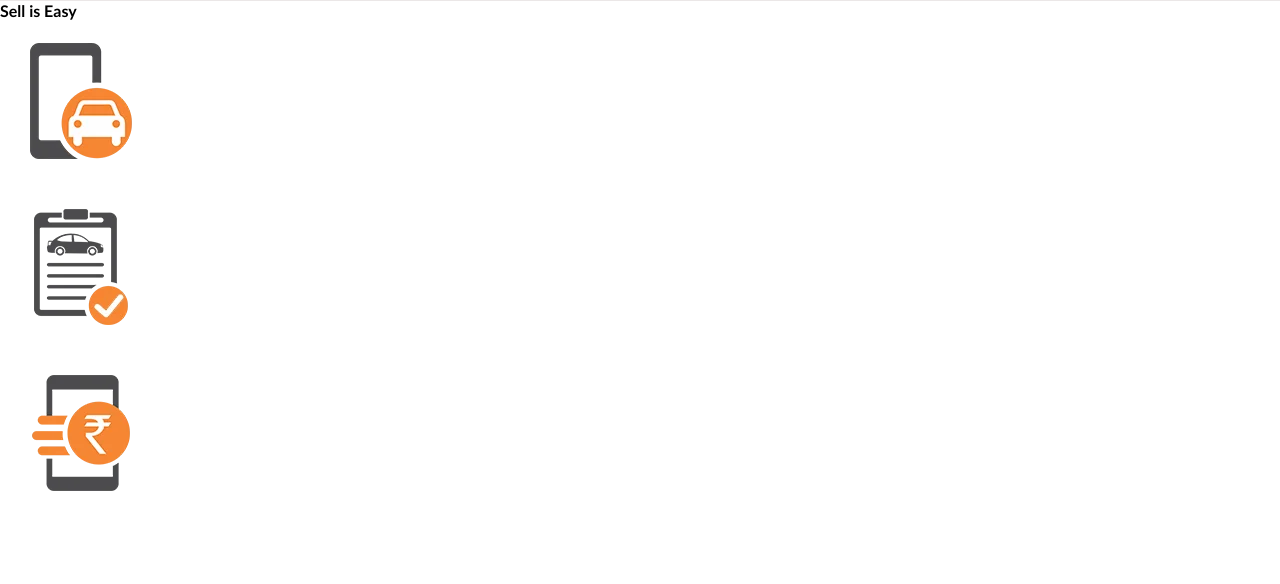
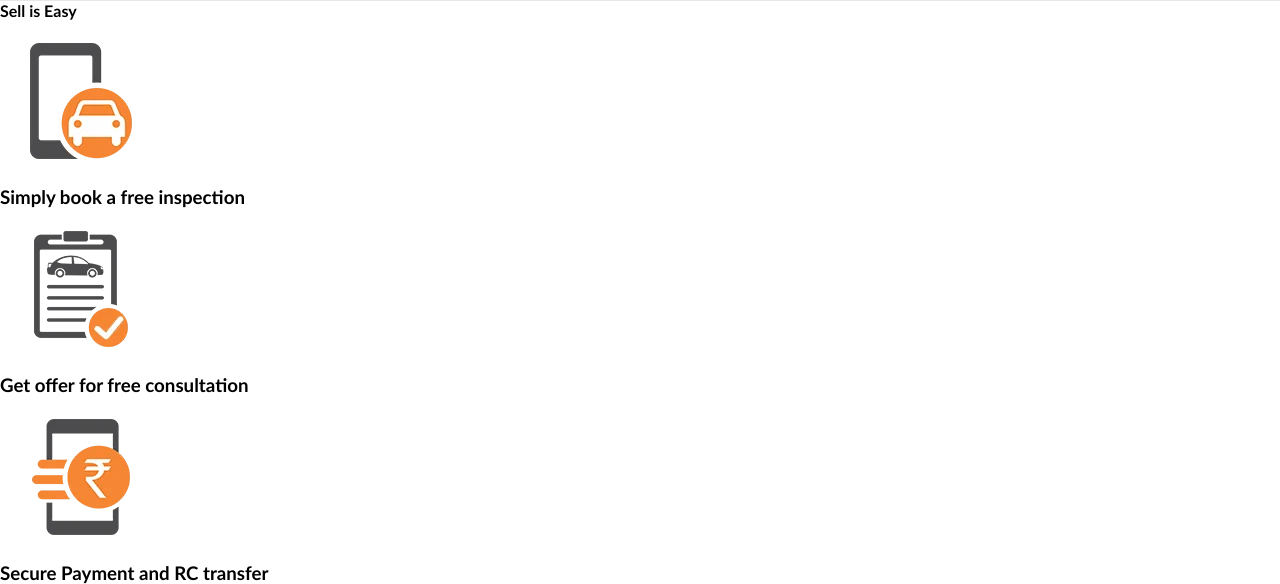
Before and after one commit to Ayaz-Ahamed-Shaik/PythonGroupRetake, a Flask app: page / in a window 1280 px wide. Shown: the part 316-900 px from the top of the page. Before the commit the page ends 807 px from the top, so only its background shows below. Run offline with Flask 3, Linux system fonts and the light colour scheme.

Commit message:
section3textcompleted

```diff
--- a/templates/index.html
+++ b/templates/index.html
@@ -21,12 +21,15 @@
         <div class="subsection3">
           <div class="subsectionbox1">
               <img src="static/assets/icon1.webp"/>
+              <h3>Simply book a free inspection</h3>
           </div>
           <div class="subsectionbox2">
             <img src="static/assets/icon2.webp"/>
+            <h3>Get offer for free consultation</h3>
           </div>
           <div class="subsectionbox3">
             <img src="static/assets/icon3.webp"/>
+            <h3>Secure Payment and RC transfer</h3>
 
           </div>
         </div>
```
